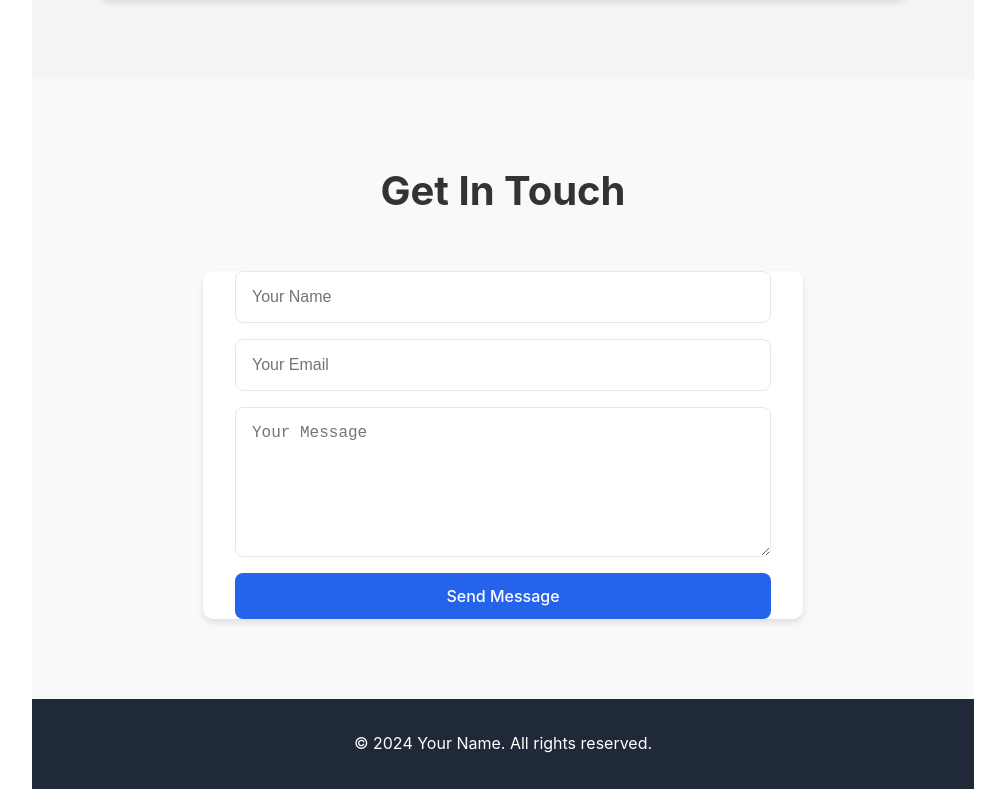
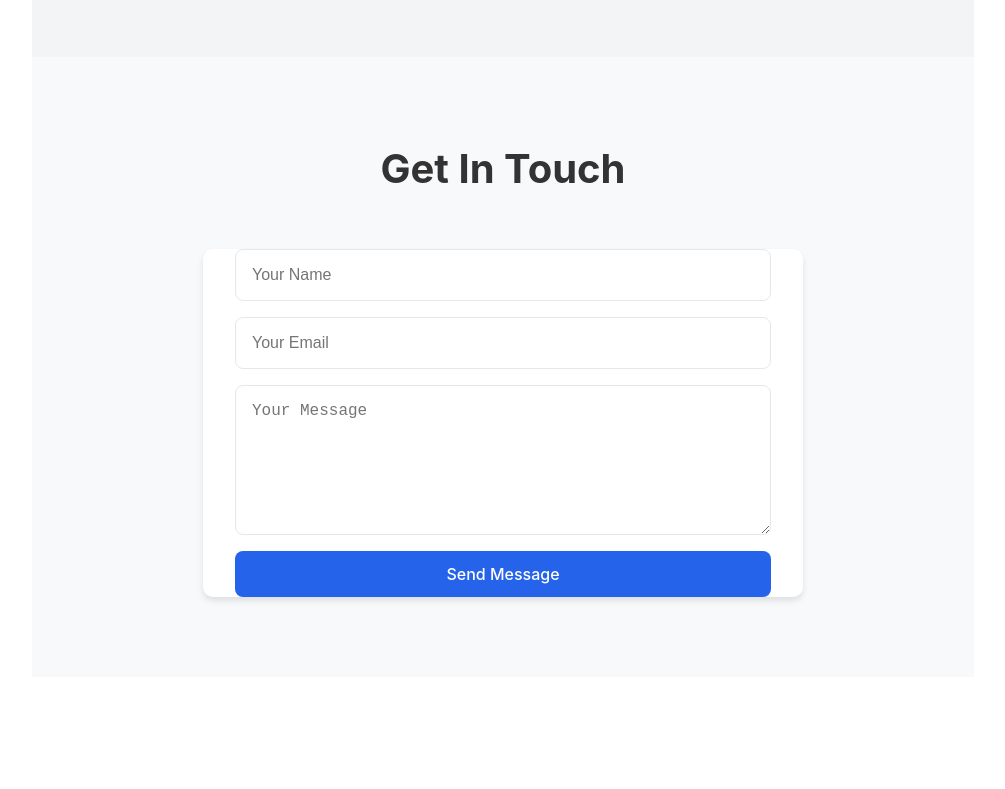
Before and after one commit to fito-cheol/my-portfolio, a React (Vite) app: page / in a window 1280 px wide. Shown: the part 2417-3206 px from the top of the page, without its empty margins (137-1142 px from the left). After the commit the page ends 3094 px from the top, so only its background shows below. Built offline with nearby package versions, Linux system fonts and the light colour scheme.

Commit message:
Remove footer component and its related styles

```diff
--- a/src/App.css
+++ b/src/App.css
@@ -5,7 +5,7 @@
   --light-text: #6b7280;
   --background: #ffffff;
   --section-bg: #f3f4f6;
-  --max-width: 1200px;
+  --content-width: 1200px;
   --content-padding: 2rem;
 }
 
@@ -21,6 +21,8 @@ body {
   color: var(--text-color);
   display: flex;
   justify-content: center;
+  width: 100%;
+  overflow-x: hidden;
 }
 
 .app {
@@ -28,20 +30,33 @@ body {
   display: flex;
   flex-direction: column;
   width: 100%;
-  max-width: var(--max-width);
-  margin: 0 auto;
+  max-width: 100vw;
 }
 
 /* Navbar */
 .navbar {
+  position: fixed;
+  top: 0;
+  left: 0;
+  right: 0;
   background: rgba(255, 255, 255, 0.95);
   backdrop-filter: blur(10px);
   padding: 1rem var(--content-padding);
   display: flex;
   justify-content: space-between;
   align-items: center;
+  z-index: 1000;
   box-shadow: 0 2px 4px rgba(0, 0, 0, 0.1);
   width: 100%;
+}
+
+.nav-content {
+  max-width: var(--content-width);
+  width: 100%;
+  margin: 0 auto;
+  display: flex;
+  justify-content: space-between;
+  align-items: center;
 }
 
 .nav-brand {
@@ -70,7 +85,15 @@ body {
 /* Main Content */
 main {
   width: 100%;
-  padding-top: 1rem;
+  margin-top: 4rem; /* Account for fixed navbar */
+  overflow-y: auto;
+}
+
+.main-content {
+  max-width: var(--content-width);
+  width: 100%;
+  margin: 0 auto;
+  padding: 0 var(--content-padding);
 }
 
 /* Hero Section */
@@ -145,7 +168,7 @@ section {
 }
 
 section > * {
-  max-width: var(--max-width);
+  max-width: var(--content-width);
   width: 100%;
 }
 
@@ -171,7 +194,7 @@ section h2 {
   display: grid;
   grid-template-columns: repeat(auto-fit, minmax(250px, 1fr));
   gap: 2rem;
-  max-width: var(--max-width);
+  max-width: var(--content-width);
   margin: 0 auto;
   padding: 0 var(--content-padding);
 }
@@ -205,7 +228,7 @@ section h2 {
   display: grid;
   grid-template-columns: repeat(auto-fit, minmax(300px, 1fr));
   gap: 2rem;
-  max-width: var(--max-width);
+  max-width: var(--content-width);
   margin: 0 auto;
   padding: 0 var(--content-padding);
 }
@@ -261,16 +284,6 @@ section h2 {
   resize: vertical;
 }
 
-/* Footer */
-footer {
-  background: var(--text-color);
-  color: white;
-  text-align: center;
-  padding: 2rem;
-  margin-top: auto;
-  width: 100%;
-}
-
 /* Responsive Design */
 @media (max-width: 768px) {
   :root {
--- a/src/App.tsx
+++ b/src/App.tsx
@@ -4,7 +4,6 @@ import About from './components/About';
 import Skills from './components/Skills';
 import Projects from './components/Projects';
 import Contact from './components/Contact';
-import Footer from './components/Footer';
 import './App.css';
 
 function App() {
@@ -12,13 +11,14 @@ function App() {
     <div className="app">
       <Navbar />
       <main>
-        <Hero />
-        <About />
-        <Skills />
-        <Projects />
-        <Contact />
+        <div className="main-content">
+          <Hero />
+          <About />
+          <Skills />
+          <Projects />
+          <Contact />
+        </div>
       </main>
-      <Footer />
     </div>
   );
 }
--- a/src/components/Footer.tsx
+++ /dev/null
@@ -1,12 +0,0 @@
-import React from 'react';
-import '../styles/Footer.css';
-
-const Footer = () => {
-  return (
-    <footer>
-      <p>&copy; 2024 Your Name. All rights reserved.</p>
-    </footer>
-  );
-};
-
-export default Footer;
```
